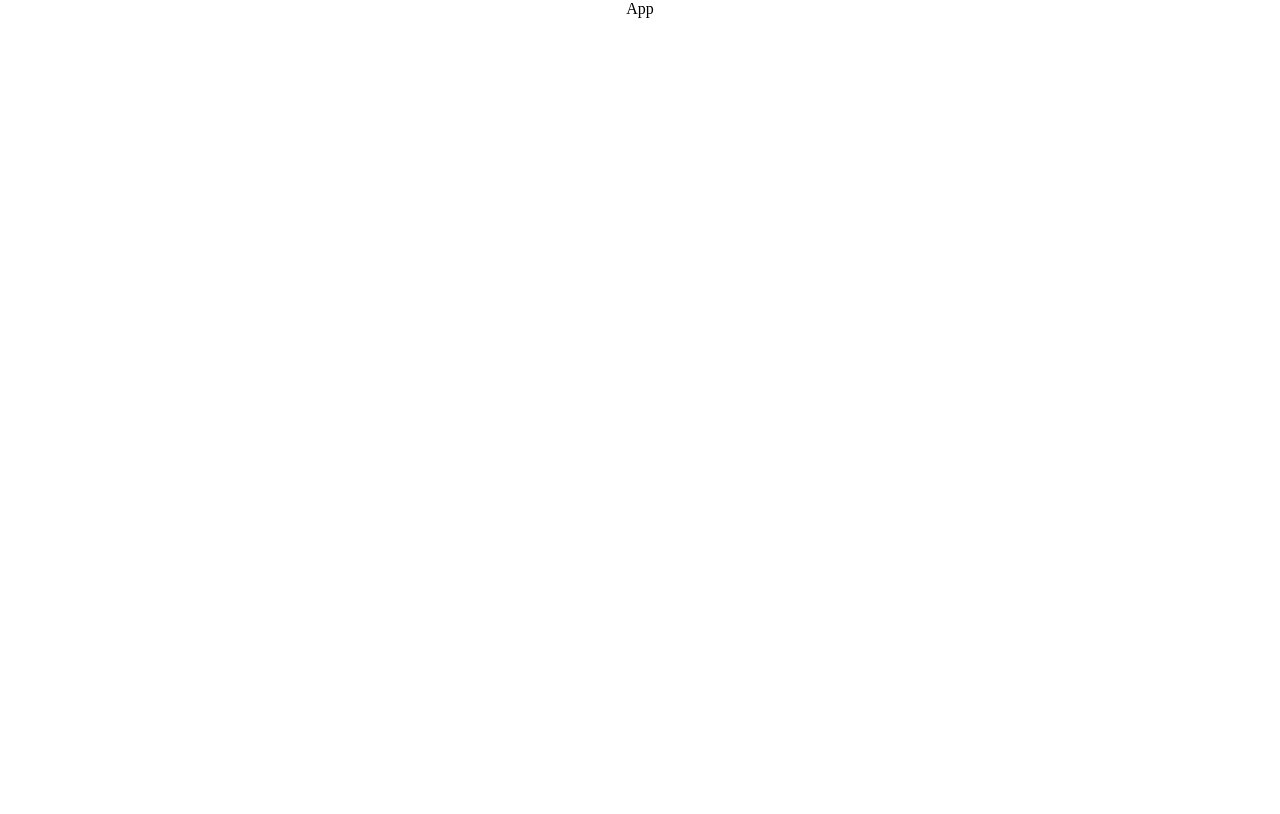
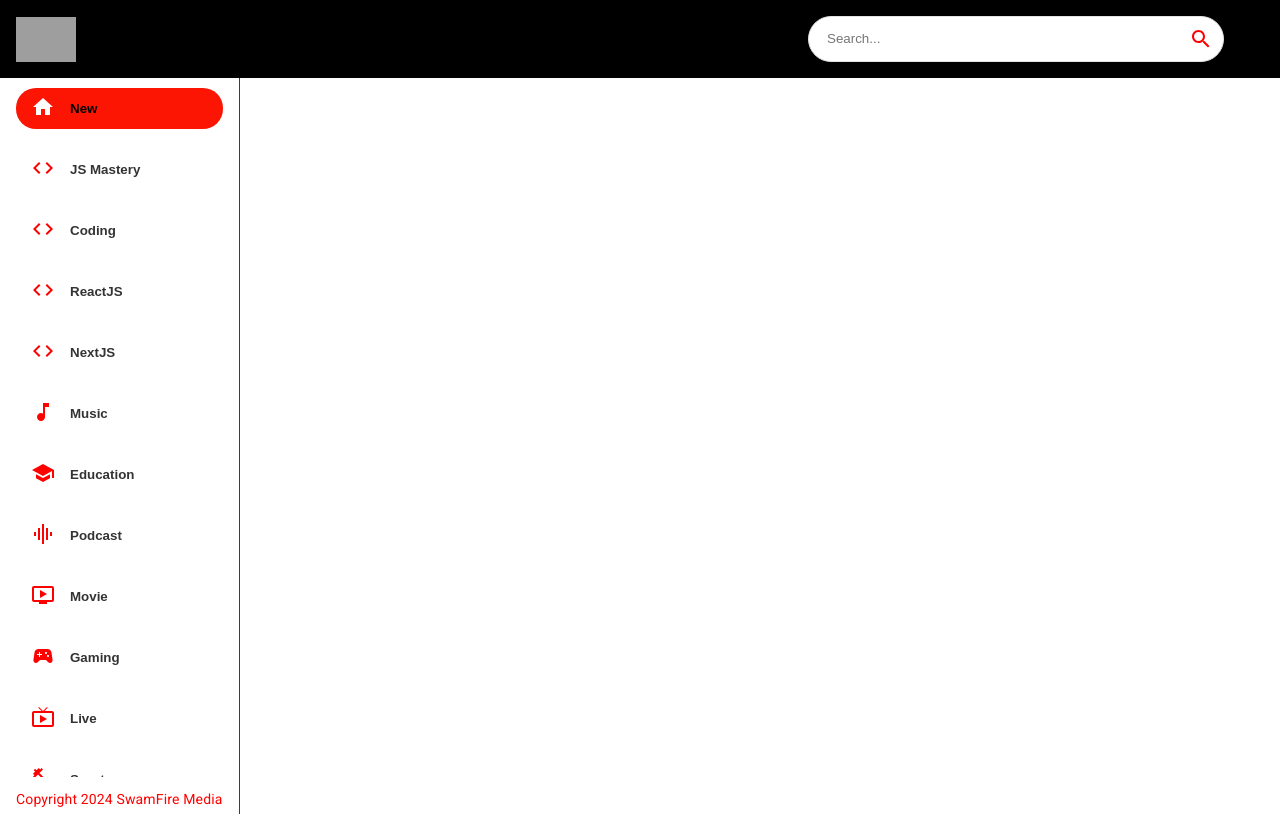
Before and after one commit to pmswami/SwamTube, a React (Create React App) app in the folder yt-clone/: page / in a window 1280 px wide. Built offline with nearby package versions, Linux system fonts and the light colour scheme; grey boxes are pictures that could not be loaded.

Commit message:
Added sidebar with styles

```diff
--- a/yt-clone/src/App.js
+++ b/yt-clone/src/App.js
@@ -1,8 +1,28 @@
-import logo from "./logo.svg";
 import "./App.css";
+import { BrowserRouter, Route, Routes } from "react-router-dom";
+import { Box } from "@mui/material";
+import {
+  Navbar,
+  Feed,
+  SearchFeed,
+  ChannelDetail,
+  VideoDetail,
+} from "./Components";
 
 function App() {
-  return <div className="App">App</div>;
+  return (
+    <BrowserRouter>
+      <Box>
+        <Navbar />
+        <Routes>
+          <Route path="/" exact element={<Feed />} />
+          <Route path="/video/:id" element={<VideoDetail />} />
+          <Route path="/channel/:id" element={<ChannelDetail />} />
+          <Route path="/search/:searchTerm" element={<SearchFeed />} />
+        </Routes>
+      </Box>
+    </BrowserRouter>
+  );
 }
 
 export default App;
--- /dev/null
+++ b/yt-clone/src/Components/ChannelDetail.jsx
@@ -0,0 +1,9 @@
+import React from 'react'
+
+const ChannelDetail = () => {
+  return (
+    <div>ChannelDetail</div>
+  )
+}
+
+export default ChannelDetail
--- /dev/null
+++ b/yt-clone/src/Components/Feed.jsx
@@ -0,0 +1,36 @@
+import React from "react";
+import { useState, useEffect } from "react";
+import { Box, Stack, Typography } from "@mui/material";
+import Sidebar from "./Sidebar";
+
+const Feed = () => {
+  return (
+    <Stack sx={{ flexDirection: { sx: "column", md: "row" } }}>
+      <Box
+        sx={{
+          height: { sx: "auto", md: "92vh" },
+          borderRight: "1px solid #3d3d3d",
+          px: { sx: 0, md: 2 },
+        }}
+      >
+        <Sidebar />
+        <Typography
+          className="copyright"
+          variant="body2"
+          sx={{ mt: 1.5, color: "red" }}
+        >
+          Copyright 2024 SwamFire Media
+        </Typography>
+        {/* <Typography
+          className="copyright"
+          variant="body2"
+          sx={{ mt: 1.5, color: "#fff" }}
+        >
+          Copyright 2024 SwamFire Media
+        </Typography> */}
+      </Box>
+    </Stack>
+  );
+};
+
+export default Feed;
--- /dev/null
+++ b/yt-clone/src/Components/Navbar.jsx
@@ -0,0 +1,27 @@
+import React from "react";
+import { Stack } from "@mui/material";
+import { Link } from "react-router-dom";
+import { logo } from "../utils/constants";
+import SearchBar from "./SearchBar";
+
+const Navbar = () => {
+  return (
+    <Stack
+      direction="row"
+      p={2}
+      sx={{
+        position: "sticky",
+        background: "#000",
+        top: 0,
+        justifyContent: "space-between",
+      }}
+    >
+      <Link to="/" style={{ display: "flex", alignItems: "center" }}>
+        <img src={logo} alt="logo" height={45} />
+      </Link>
+      <SearchBar />
+    </Stack>
+  );
+};
+
+export default Navbar;
--- /dev/null
+++ b/yt-clone/src/Components/SearchBar.jsx
@@ -0,0 +1,34 @@
+import { IconButton, Paper } from "@mui/material";
+import { useState } from "react";
+import { useNavigate } from "react-router-dom";
+import React from "react";
+import { Search } from "@mui/icons-material";
+
+const SearchBar = () => {
+  return (
+    <Paper
+      component="form"
+      onSubmit={() => {}}
+      sx={{
+        borderRadius: 20,
+        border: "1px solid #e3e3e3",
+        pl: 2,
+        boxShadow: "none",
+        mr: { sm: 5 },
+      }}
+    >
+      <input
+        className="search-bar"
+        placeholder="Search..."
+        value=""
+        onChange={() => {}}
+        type="text"
+      />
+      <IconButton type="submit" sx={{ p: "10px", color: "red" }}>
+        <Search />
+      </IconButton>
+    </Paper>
+  );
+};
+
+export default SearchBar;
--- /dev/null
+++ b/yt-clone/src/Components/SearchFeed.jsx
@@ -0,0 +1,9 @@
+import React from 'react'
+
+const SearchFeed = () => {
+  return (
+    <div>SearchFeed</div>
+  )
+}
+
+export default SearchFeed
--- /dev/null
+++ b/yt-clone/src/Components/Sidebar.jsx
@@ -0,0 +1,47 @@
+import React from "react";
+import { Stack } from "@mui/material";
+import { categories } from "../utils/constants";
+
+const selectedCategory = "New";
+
+const Sidebar = () => {
+  return (
+    <Stack
+      direction="row"
+      sx={{
+        overflowY: "auto",
+        height: { sx: "auto", md: "95%" },
+        flexDirection: { md: "column" },
+      }}
+    >
+      {categories.map((category) => (
+        <button
+          className="category-btn"
+          style={{
+            background: category.name === selectedCategory && "#FC1503",
+            color: "black",
+          }}
+          key={category.name}
+        >
+          <span
+            style={{
+              color: category.name === selectedCategory ? "white" : "red",
+              marginRight: "15px",
+            }}
+          >
+            {category.icon}
+          </span>
+          <span
+            style={{
+              opacity: category.name === selectedCategory ? "1" : "0.8",
+            }}
+          >
+            {category.name}
+          </span>
+        </button>
+      ))}
+    </Stack>
+  );
+};
+
+export default Sidebar;
--- /dev/null
+++ b/yt-clone/src/Components/VideoDetail.jsx
@@ -0,0 +1,9 @@
+import React from 'react'
+
+const VideoDetail = () => {
+  return (
+    <div>VideoDetail</div>
+  )
+}
+
+export default VideoDetail
--- /dev/null
+++ b/yt-clone/src/Components/index.js
@@ -0,0 +1,7 @@
+export { default as Navbar } from "./Navbar";
+export { default as Feed } from "./Feed";
+export { default as ChannelDetail } from "./ChannelDetail";
+export { default as VideoDetail } from "./VideoDetail";
+export { default as SearchFeed } from "./SearchFeed";
+export { default as SearchBar } from "./SearchBar";
+export { default as Sidebar } from "./Sidebar";
--- /dev/null
+++ b/yt-clone/src/utils/constants.js
@@ -0,0 +1,44 @@
+import MusicNoteIcon from "@mui/icons-material/MusicNote";
+import HomeIcon from "@mui/icons-material/Home";
+import CodeIcon from "@mui/icons-material/Code";
+import OndemandVideoIcon from "@mui/icons-material/OndemandVideo";
+import SportsEsportsIcon from "@mui/icons-material/SportsEsports";
+import LiveTvIcon from "@mui/icons-material/LiveTv";
+import SchoolIcon from "@mui/icons-material/School";
+import FaceRetouchingNaturalIcon from "@mui/icons-material/FaceRetouchingNatural";
+import CheckroomIcon from "@mui/icons-material/Checkroom";
+import GraphicEqIcon from "@mui/icons-material/GraphicEq";
+import TheaterComedyIcon from "@mui/icons-material/TheaterComedy";
+import FitnessCenterIcon from "@mui/icons-material/FitnessCenter";
+import DeveloperModeIcon from "@mui/icons-material/DeveloperMode";
+
+export const logo = "https://i.ibb.co/s9Qys2j/logo.png";
+
+export const categories = [
+  { name: "New", icon: <HomeIcon /> },
+  { name: "JS Mastery", icon: <CodeIcon /> },
+  { name: "Coding", icon: <CodeIcon /> },
+  { name: "ReactJS", icon: <CodeIcon /> },
+  { name: "NextJS", icon: <CodeIcon /> },
+  { name: "Music", icon: <MusicNoteIcon /> },
+  { name: "Education", icon: <SchoolIcon /> },
+  { name: "Podcast", icon: <GraphicEqIcon /> },
+  { name: "Movie", icon: <OndemandVideoIcon /> },
+  { name: "Gaming", icon: <SportsEsportsIcon /> },
+  { name: "Live", icon: <LiveTvIcon /> },
+  { name: "Sport", icon: <FitnessCenterIcon /> },
+  { name: "Fashion", icon: <CheckroomIcon /> },
+  { name: "Beauty", icon: <FaceRetouchingNaturalIcon /> },
+  { name: "Comedy", icon: <TheaterComedyIcon /> },
+  { name: "Gym", icon: <FitnessCenterIcon /> },
+  { name: "Crypto", icon: <DeveloperModeIcon /> },
+];
+
+export const demoThumbnailUrl = "https://i.ibb.co/G2L2Gwp/API-Course.png";
+export const demoChannelUrl = "/channel/UCmXmlB4-HJytD7wek0Uo97A";
+export const demoVideoUrl = "/video/GDa8kZLNhJ4";
+export const demoChannelTitle = "JavaScript Mastery";
+export const demoVideoTitle =
+  "Build and Deploy 5 JavaScript & React API Projects in 10 Hours - Full Course | RapidAPI";
+export const demoProfilePicture =
+  "http://dergipark.org.tr/assets/app/images/buddy_sample.png";
```
